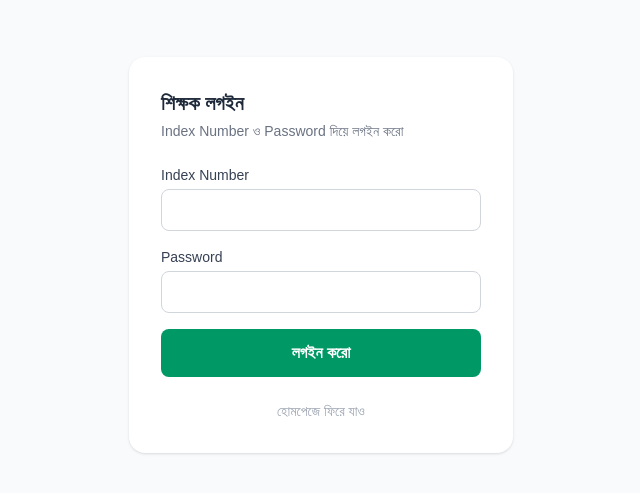
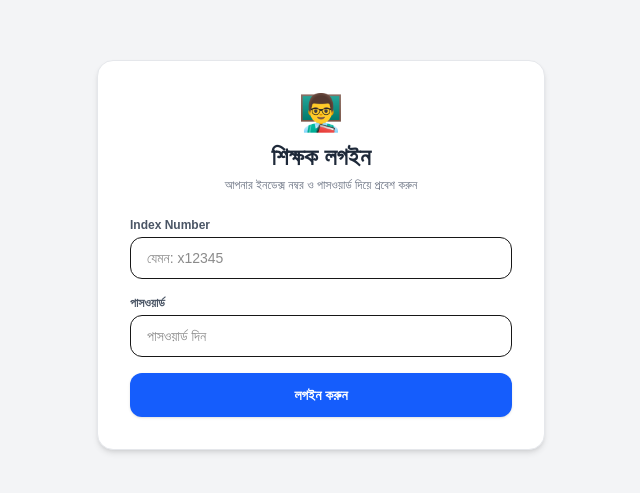
Before and after one commit to sajibghosh90/result-portal, a Next.js app: page /teacher/login in a window 1280 px wide. Shown: the part 145-638 px from the top of the page, without its empty margins (319-959 px from the left). Built offline with nearby package versions, Linux system fonts and the light colour scheme; no server answers.

Commit message:
Refactor teacher login page with Supabase integration

```diff
--- a/src/app/teacher/login/page.tsx
+++ b/src/app/teacher/login/page.tsx
@@ -2,89 +2,119 @@
 
 import { useState } from "react";
 import { useRouter } from "next/navigation";
-import Link from "next/link";
+import { createClient } from "@supabase/supabase-js";
 
-export default function TeacherLoginPage() {
+// আপনার সঠিক Supabase URL ও Publishable Key
+const SUPABASE_URL = process.env.NEXT_PUBLIC_SUPABASE_URL || "https://sggawreafobexiitvzhk.supabase.co";
+const SUPABASE_ANON_KEY = process.env.NEXT_PUBLIC_SUPABASE_ANON_KEY || "sb_publishable_Q3yt3P2yL1Pni5j9kc_TEA_GstfuUW8";
+
+export default function TeacherLogin() {
   const router = useRouter();
   const [indexNumber, setIndexNumber] = useState("");
   const [password, setPassword] = useState("");
-  const [error, setError] = useState("");
   const [loading, setLoading] = useState(false);
+  const [errorMsg, setErrorMsg] = useState("");
 
-  async function handleSubmit(e: React.FormEvent) {
+  const handleLogin = async (e: React.FormEvent) => {
     e.preventDefault();
-    setError("");
     setLoading(true);
+    setErrorMsg("");
 
-    const res = await fetch("/api/auth/teacher/login", {
-      method: "POST",
-      headers: { "Content-Type": "application/json" },
-      body: JSON.stringify({ indexNumber, password }),
-    });
+    try {
+      const supabase = createClient(SUPABASE_URL, SUPABASE_ANON_KEY);
 
-    const data = await res.json();
-    setLoading(false);
+      // index_number দিয়ে শিক্ষক খোঁজা (case-insensitive)
+      const { data: teacher, error } = await supabase
+        .from("teachers")
+        .select("*")
+        .ilike("index_number", indexNumber.trim())
+        .maybeSingle();
 
-    if (!res.ok) {
-      setError(data.error || "লগইন ব্যর্থ হয়েছে।");
-      return;
+      if (error) {
+        console.error("Login Supabase Error:", error);
+        setErrorMsg("❌ ডাটাবেস এরর: " + error.message);
+        setLoading(false);
+        return;
+      }
+
+      if (!teacher) {
+        setErrorMsg("❌ ভুল Index Number অথবা Password।");
+        setLoading(false);
+        return;
+      }
+
+      // পাসওয়ার্ড ম্যাচ করানো
+      if (teacher.password !== password.trim()) {
+        setErrorMsg("❌ ভুল Index Number অথবা Password।");
+        setLoading(false);
+        return;
+      }
+
+      // সেশনে টিচারের তথ্য সেভ করা
+      localStorage.setItem("teacherSession", JSON.stringify(teacher));
+
+      // সফল হলে টিচার ড্যাশবোর্ডে রিডাইরেক্ট করা
+      router.push("/teacher/dashboard");
+    } catch (err: any) {
+      console.error("Unexpected Error:", err);
+      setErrorMsg("❌ কোনো একটি সমস্যা হয়েছে: " + (err.message || "Unknown error"));
+    } finally {
+      setLoading(false);
     }
-
-    router.push("/teacher/dashboard");
-  }
+  };
 
   return (
-    <main className="min-h-screen flex items-center justify-center bg-gray-50 px-4">
-      <div className="max-w-sm w-full bg-white rounded-2xl shadow p-8">
-        <h1 className="text-xl font-bold text-gray-800 mb-1">শিক্ষক লগইন</h1>
-        <p className="text-sm text-gray-500 mb-6">
-          Index Number ও Password দিয়ে লগইন করো
-        </p>
+    <main className="min-h-screen bg-gray-100 flex items-center justify-center p-4">
+      <div className="bg-white p-8 rounded-2xl shadow-md w-full max-w-md border border-gray-200">
+        <div className="text-center mb-6">
+          <span className="text-4xl">👨‍🏫</span>
+          <h1 className="text-2xl font-bold text-gray-800 mt-2">শিক্ষক লগইন</h1>
+          <p className="text-xs text-gray-500 mt-1">আপনার ইনডেক্স নম্বর ও পাসওয়ার্ড দিয়ে প্রবেশ করুন</p>
+        </div>
 
-        <form onSubmit={handleSubmit} className="space-y-4">
+        {errorMsg && (
+          <div className="mb-4 p-3 rounded-xl bg-red-50 text-red-700 text-sm border border-red-200">
+            {errorMsg}
+          </div>
+        )}
+
+        <form onSubmit={handleLogin} className="space-y-4">
           <div>
-            <label className="block text-sm font-medium text-gray-700 mb-1">
+            <label className="block text-xs font-semibold text-gray-600 mb-1">
               Index Number
             </label>
             <input
               type="text"
+              placeholder="যেমন: x12345"
               value={indexNumber}
               onChange={(e) => setIndexNumber(e.target.value)}
-              className="w-full border border-gray-300 rounded-lg px-3 py-2 focus:outline-none focus:ring-2 focus:ring-emerald-500"
+              className="w-full px-4 py-2.5 border rounded-xl text-sm focus:outline-none focus:ring-2 focus:ring-blue-500"
               required
             />
           </div>
 
           <div>
-            <label className="block text-sm font-medium text-gray-700 mb-1">
-              Password
+            <label className="block text-xs font-semibold text-gray-600 mb-1">
+              পাসওয়ার্ড
             </label>
             <input
               type="password"
+              placeholder="পাসওয়ার্ড দিন"
               value={password}
               onChange={(e) => setPassword(e.target.value)}
-              className="w-full border border-gray-300 rounded-lg px-3 py-2 focus:outline-none focus:ring-2 focus:ring-emerald-500"
+              className="w-full px-4 py-2.5 border rounded-xl text-sm focus:outline-none focus:ring-2 focus:ring-blue-500"
               required
             />
           </div>
 
-          {error && <p className="text-sm text-red-600">{error}</p>}
-
           <button
             type="submit"
             disabled={loading}
-            className="w-full py-3 rounded-lg bg-emerald-600 text-white font-semibold hover:bg-emerald-700 transition disabled:opacity-60"
+            className="w-full bg-blue-600 hover:bg-blue-700 text-white font-bold py-3 rounded-xl text-sm transition shadow-sm"
           >
-            {loading ? "লগইন হচ্ছে..." : "লগইন করো"}
+            {loading ? "লগইন হচ্ছে..." : "লগইন করুন"}
           </button>
         </form>
-
-        <Link
-          href="/"
-          className="block text-center text-sm text-gray-400 mt-6 hover:underline"
-        >
-          হোমপেজে ফিরে যাও
-        </Link>
       </div>
     </main>
   );
```
